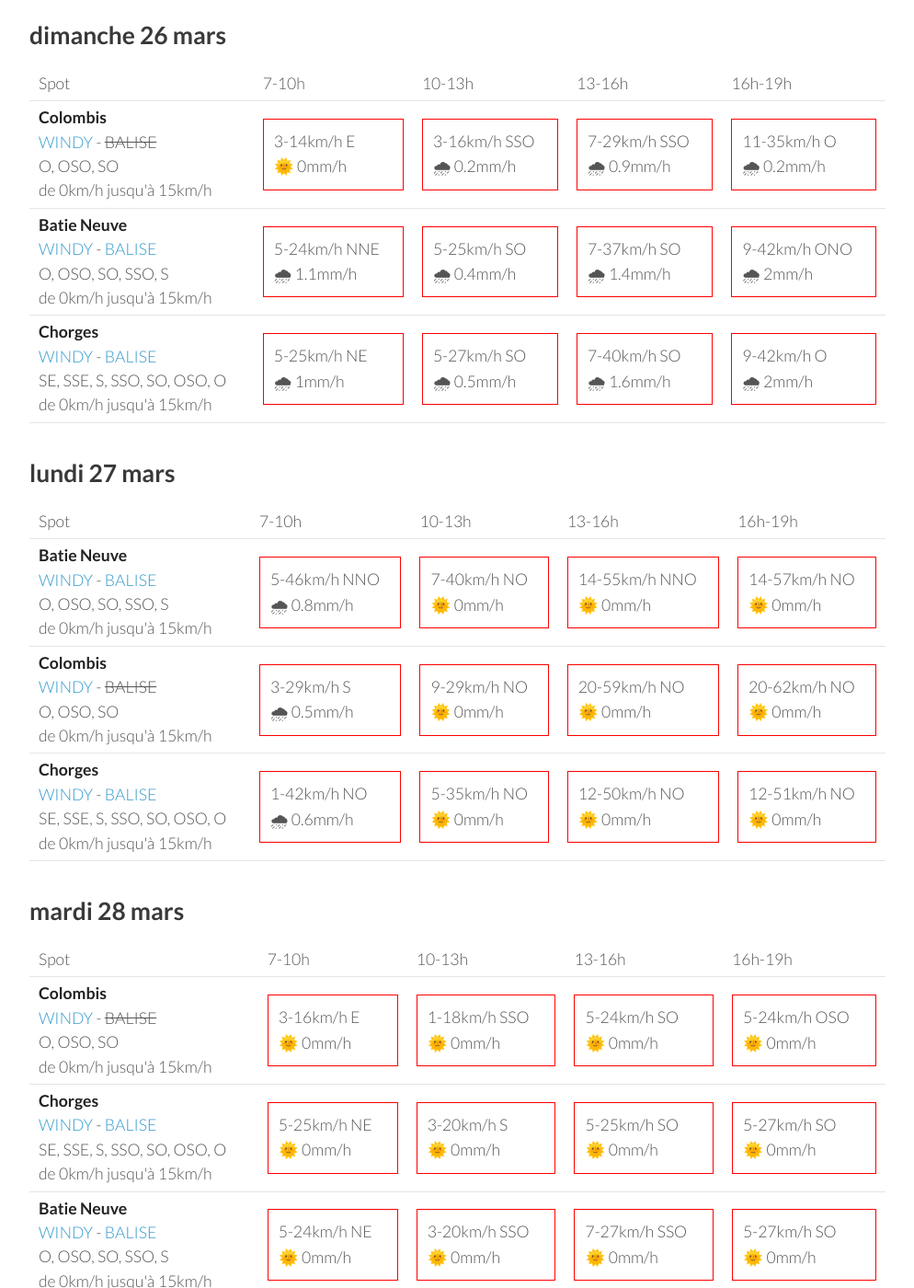
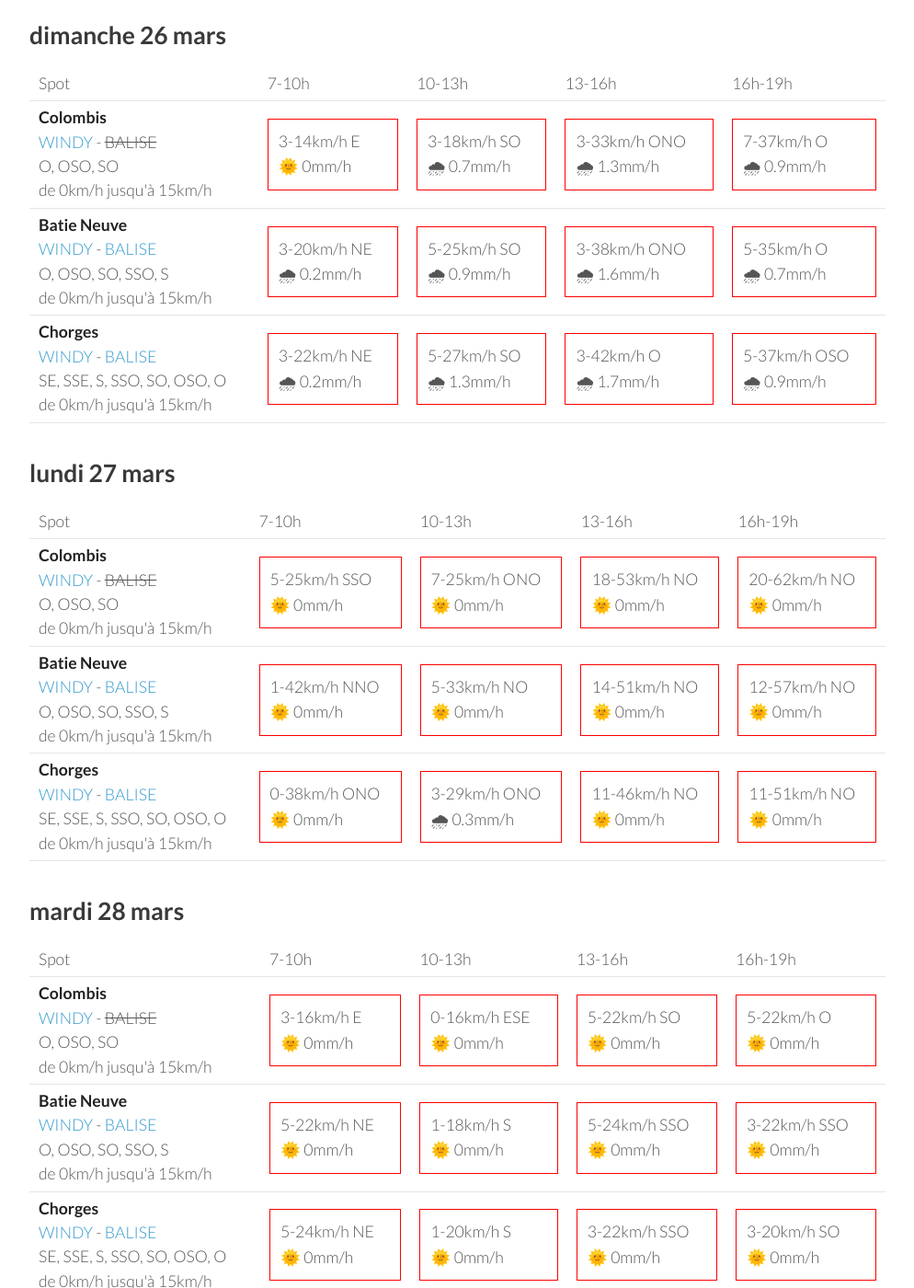
Before and after one commit to parapente-dans-le-nord/parapente-dans-le-nord.github.io, a Jekyll site: the page built from saint_andre.markdown, in a window 1280 px wide and 1400 px high, scrolled down 1209 px. Shown: the whole window at 92% size, without its empty margins (26-1020 px from the left). Built offline with Jekyll 4.4.1, drawn with Linux system fonts in a browser that asks for light colours; some of the changed text lies outside the part shown.

Commit message:
update index.markdown

```diff
--- a/saint_andre.markdown
+++ b/saint_andre.markdown
@@ -117,29 +117,29 @@ page mise à jour le vendredi 24 mars 06:36
         <td><strong>Colombis</strong><br><a href="https://windy.com/44.494/6.216?44.559,6.262,10">WINDY</a> - <span class="no-balise"> BALISE </span><br> <span class="vent-favorable">O, OSO, SO</span><br><span class="force-vent">de 0km/h jusqu'à 15km/h</span> </td>
 
             <td><div class="not-flyable"><p>3-14km/h E</p><p>🌞 0mm/h</p></div></td>
-            <td><div class="not-flyable"><p>3-16km/h SSO</p><p>🌧 0.2mm/h</p></div></td>
-            <td><div class="not-flyable"><p>7-29km/h SSO</p><p>🌧 0.9mm/h</p></div></td>
-            <td><div class="not-flyable"><p>11-35km/h O</p><p>🌧 0.2mm/h</p></div></td>
+            <td><div class="not-flyable"><p>3-18km/h SO</p><p>🌧 0.7mm/h</p></div></td>
+            <td><div class="not-flyable"><p>3-33km/h ONO</p><p>🌧 1.3mm/h</p></div></td>
+            <td><div class="not-flyable"><p>7-37km/h O</p><p>🌧 0.9mm/h</p></div></td>
 
 
     </tr>
 <tr>
         <td><strong>Batie Neuve</strong><br><a href="https://windy.com/44.584/6.236?44.559,6.262,10,m:eTtagly">WINDY</a> - <span class=""><a href="https://www.openwindmap.org/PP554">BALISE</a> </span><br> <span class="vent-favorable">O, OSO, SO, SSO, S</span><br><span class="force-vent">de 0km/h jusqu'à 15km/h</span> </td>
 
-            <td><div class="not-flyable"><p>5-24km/h NNE</p><p>🌧 1.1mm/h</p></div></td>
-            <td><div class="not-flyable"><p>5-25km/h SO</p><p>🌧 0.4mm/h</p></div></td>
-            <td><div class="not-flyable"><p>7-37km/h SO</p><p>🌧 1.4mm/h</p></div></td>
-            <td><div class="not-flyable"><p>9-42km/h ONO</p><p>🌧 2mm/h</p></div></td>
+            <td><div class="not-flyable"><p>3-20km/h NE</p><p>🌧 0.2mm/h</p></div></td>
+            <td><div class="not-flyable"><p>5-25km/h SO</p><p>🌧 0.9mm/h</p></div></td>
+            <td><div class="not-flyable"><p>3-38km/h ONO</p><p>🌧 1.6mm/h</p></div></td>
+            <td><div class="not-flyable"><p>5-35km/h O</p><p>🌧 0.7mm/h</p></div></td>
 
 
     </tr>
 <tr>
         <td><strong>Chorges</strong><br><a href="https://windy.com/44.578/6.280?44.559,6.262,10">WINDY</a> - <span class=""><a href="https://www.openwindmap.org/PP554">BALISE</a> </span><br> <span class="vent-favorable">SE, SSE, S, SSO, SO, OSO, O</span><br><span class="force-vent">de 0km/h jusqu'à 15km/h</span> </td>
 
-            <td><div class="not-flyable"><p>5-25km/h NE</p><p>🌧 1mm/h</p></div></td>
-            <td><div class="not-flyable"><p>5-27km/h SO</p><p>🌧 0.5mm/h</p></div></td>
-            <td><div class="not-flyable"><p>7-40km/h SO</p><p>🌧 1.6mm/h</p></div></td>
-            <td><div class="not-flyable"><p>9-42km/h O</p><p>🌧 2mm/h</p></div></td>
+            <td><div class="not-flyable"><p>3-22km/h NE</p><p>🌧 0.2mm/h</p></div></td>
+            <td><div class="not-flyable"><p>5-27km/h SO</p><p>🌧 1.3mm/h</p></div></td>
+            <td><div class="not-flyable"><p>3-42km/h O</p><p>🌧 1.7mm/h</p></div></td>
+            <td><div class="not-flyable"><p>5-37km/h OSO</p><p>🌧 0.9mm/h</p></div></td>
 
 
     </tr>
@@ -160,32 +160,32 @@ page mise à jour le vendredi 24 mars 06:36
       <td>16h-19h</td>
     </tr>
 <tr>
-        <td><strong>Batie Neuve</strong><br><a href="https://windy.com/44.584/6.236?44.559,6.262,10,m:eTtagly">WINDY</a> - <span class=""><a href="https://www.openwindmap.org/PP554">BALISE</a> </span><br> <span class="vent-favorable">O, OSO, SO, SSO, S</span><br><span class="force-vent">de 0km/h jusqu'à 15km/h</span> </td>
+        <td><strong>Colombis</strong><br><a href="https://windy.com/44.494/6.216?44.559,6.262,10">WINDY</a> - <span class="no-balise"> BALISE </span><br> <span class="vent-favorable">O, OSO, SO</span><br><span class="force-vent">de 0km/h jusqu'à 15km/h</span> </td>
 
-            <td><div class="not-flyable"><p>5-46km/h NNO</p><p>🌧 0.8mm/h</p></div></td>
-            <td><div class="not-flyable"><p>7-40km/h NO</p><p>🌞 0mm/h</p></div></td>
-            <td><div class="not-flyable"><p>14-55km/h NNO</p><p>🌞 0mm/h</p></div></td>
-            <td><div class="not-flyable"><p>14-57km/h NO</p><p>🌞 0mm/h</p></div></td>
+            <td><div class="not-flyable"><p>5-25km/h SSO</p><p>🌞 0mm/h</p></div></td>
+            <td><div class="not-flyable"><p>7-25km/h ONO</p><p>🌞 0mm/h</p></div></td>
+            <td><div class="not-flyable"><p>18-53km/h NO</p><p>🌞 0mm/h</p></div></td>
+            <td><div class="not-flyable"><p>20-62km/h NO</p><p>🌞 0mm/h</p></div></td>
 
 
     </tr>
 <tr>
-        <td><strong>Colombis</strong><br><a href="https://windy.com/44.494/6.216?44.559,6.262,10">WINDY</a> - <span class="no-balise"> BALISE </span><br> <span class="vent-favorable">O, OSO, SO</span><br><span class="force-vent">de 0km/h jusqu'à 15km/h</span> </td>
+        <td><strong>Batie Neuve</strong><br><a href="https://windy.com/44.584/6.236?44.559,6.262,10,m:eTtagly">WINDY</a> - <span class=""><a href="https://www.openwindmap.org/PP554">BALISE</a> </span><br> <span class="vent-favorable">O, OSO, SO, SSO, S</span><br><span class="force-vent">de 0km/h jusqu'à 15km/h</span> </td>
 
-            <td><div class="not-flyable"><p>3-29km/h S</p><p>🌧 0.5mm/h</p></div></td>
-            <td><div class="not-flyable"><p>9-29km/h NO</p><p>🌞 0mm/h</p></div></td>
-            <td><div class="not-flyable"><p>20-59km/h NO</p><p>🌞 0mm/h</p></div></td>
-            <td><div class="not-flyable"><p>20-62km/h NO</p><p>🌞 0mm/h</p></div></td>
+            <td><div class="not-flyable"><p>1-42km/h NNO</p><p>🌞 0mm/h</p></div></td>
+            <td><div class="not-flyable"><p>5-33km/h NO</p><p>🌞 0mm/h</p></div></td>
+            <td><div class="not-flyable"><p>14-51km/h NO</p><p>🌞 0mm/h</p></div></td>
+            <td><div class="not-flyable"><p>12-57km/h NO</p><p>🌞 0mm/h</p></div></td>
 
 
     </tr>
 <tr>
         <td><strong>Chorges</strong><br><a href="https://windy.com/44.578/6.280?44.559,6.262,10">WINDY</a> - <span class=""><a href="https://www.openwindmap.org/PP554">BALISE</a> </span><br> <span class="vent-favorable">SE, SSE, S, SSO, SO, OSO, O</span><br><span class="force-vent">de 0km/h jusqu'à 15km/h</span> </td>
 
-            <td><div class="not-flyable"><p>1-42km/h NO</p><p>🌧 0.6mm/h</p></div></td>
-            <td><div class="not-flyable"><p>5-35km/h NO</p><p>🌞 0mm/h</p></div></td>
-            <td><div class="not-flyable"><p>12-50km/h NO</p><p>🌞 0mm/h</p></div></td>
-            <td><div class="not-flyable"><p>12-51km/h NO</p><p>🌞 0mm/h</p></div></td>
+            <td><div class="not-flyable"><p>0-38km/h ONO</p><p>🌞 0mm/h</p></div></td>
+            <td><div class="not-flyable"><p>3-29km/h ONO</p><p>🌧 0.3mm/h</p></div></td>
+            <td><div class="not-flyable"><p>11-46km/h NO</p><p>🌞 0mm/h</p></div></td>
+            <td><div class="not-flyable"><p>11-51km/h NO</p><p>🌞 0mm/h</p></div></td>
 
 
     </tr>
@@ -209,29 +209,29 @@ page mise à jour le vendredi 24 mars 06:36
         <td><strong>Colombis</strong><br><a href="https://windy.com/44.494/6.216?44.559,6.262,10">WINDY</a> - <span class="no-balise"> BALISE </span><br> <span class="vent-favorable">O, OSO, SO</span><br><span class="force-vent">de 0km/h jusqu'à 15km/h</span> </td>
 
             <td><div class="not-flyable"><p>3-16km/h E</p><p>🌞 0mm/h</p></div></td>
-            <td><div class="not-flyable"><p>1-18km/h SSO</p><p>🌞 0mm/h</p></div></td>
-            <td><div class="not-flyable"><p>5-24km/h SO</p><p>🌞 0mm/h</p></div></td>
-            <td><div class="not-flyable"><p>5-24km/h OSO</p><p>🌞 0mm/h</p></div></td>
+            <td><div class="not-flyable"><p>0-16km/h ESE</p><p>🌞 0mm/h</p></div></td>
+            <td><div class="not-flyable"><p>5-22km/h SO</p><p>🌞 0mm/h</p></div></td>
+            <td><div class="not-flyable"><p>5-22km/h O</p><p>🌞 0mm/h</p></div></td>
+
+
+    </tr>
+<tr>
+        <td><strong>Batie Neuve</strong><br><a href="https://windy.com/44.584/6.236?44.559,6.262,10,m:eTtagly">WINDY</a> - <span class=""><a href="https://www.openwindmap.org/PP554">BALISE</a> </span><br> <span class="vent-favorable">O, OSO, SO, SSO, S</span><br><span class="force-vent">de 0km/h jusqu'à 15km/h</span> </td>
+
+            <td><div class="not-flyable"><p>5-22km/h NE</p><p>🌞 0mm/h</p></div></td>
+            <td><div class="not-flyable"><p>1-18km/h S</p><p>🌞 0mm/h</p></div></td>
+            <td><div class="not-flyable"><p>5-24km/h SSO</p><p>🌞 0mm/h</p></div></td>
+            <td><div class="not-flyable"><p>3-22km/h SSO</p><p>🌞 0mm/h</p></div></td>
 
 
     </tr>
 <tr>
         <td><strong>Chorges</strong><br><a href="https://windy.com/44.578/6.280?44.559,6.262,10">WINDY</a> - <span class=""><a href="https://www.openwindmap.org/PP554">BALISE</a> </span><br> <span class="vent-favorable">SE, SSE, S, SSO, SO, OSO, O</span><br><span class="force-vent">de 0km/h jusqu'à 15km/h</span> </td>
 
-            <td><div class="not-flyable"><p>5-25km/h NE</p><p>🌞 0mm/h</p></div></td>
-            <td><div class="not-flyable"><p>3-20km/h S</p><p>🌞 0mm/h</p></div></td>
-            <td><div class="not-flyable"><p>5-25km/h SO</p><p>🌞 0mm/h</p></div></td>
-            <td><div class="not-flyable"><p>5-27km/h SO</p><p>🌞 0mm/h</p></div></td>
-
-
-    </tr>
-<tr>
-        <td><strong>Batie Neuve</strong><br><a href="https://windy.com/44.584/6.236?44.559,6.262,10,m:eTtagly">WINDY</a> - <span class=""><a href="https://www.openwindmap.org/PP554">BALISE</a> </span><br> <span class="vent-favorable">O, OSO, SO, SSO, S</span><br><span class="force-vent">de 0km/h jusqu'à 15km/h</span> </td>
-
             <td><div class="not-flyable"><p>5-24km/h NE</p><p>🌞 0mm/h</p></div></td>
-            <td><div class="not-flyable"><p>3-20km/h SSO</p><p>🌞 0mm/h</p></div></td>
-            <td><div class="not-flyable"><p>7-27km/h SSO</p><p>🌞 0mm/h</p></div></td>
-            <td><div class="not-flyable"><p>5-27km/h SO</p><p>🌞 0mm/h</p></div></td>
+            <td><div class="not-flyable"><p>1-20km/h S</p><p>🌞 0mm/h</p></div></td>
+            <td><div class="not-flyable"><p>3-22km/h SSO</p><p>🌞 0mm/h</p></div></td>
+            <td><div class="not-flyable"><p>3-20km/h SO</p><p>🌞 0mm/h</p></div></td>
 
 
     </tr>
@@ -239,3 +239,49 @@ page mise à jour le vendredi 24 mars 06:36
 </tbody>
 </table>
 {:/}
+## mercredi 29 mars
+
+{::nomarkdown}
+<table>
+  <tbody>
+    <tr>
+      <td>Spot</td>
+      <td>7-10h</td>
+      <td>10-13h</td>
+      <td>13-16h</td>
+      <td>16h-19h</td>
+    </tr>
+<tr>
+        <td><strong>Batie Neuve</strong><br><a href="https://windy.com/44.584/6.236?44.559,6.262,10,m:eTtagly">WINDY</a> - <span class=""><a href="https://www.openwindmap.org/PP554">BALISE</a> </span><br> <span class="vent-favorable">O, OSO, SO, SSO, S</span><br><span class="force-vent">de 0km/h jusqu'à 15km/h</span> </td>
+
+            <td><div class="not-flyable"><p>3-25km/h NE</p><p>🌞 0mm/h</p></div></td>
+            <td><div class="not-flyable"><p>3-25km/h SSO</p><p>🌞 0mm/h</p></div></td>
+            <td><div class="not-flyable"><p>9-37km/h ONO</p><p>🌞 0mm/h</p></div></td>
+            <td><div class="not-flyable"><p>9-38km/h NO</p><p>🌞 0mm/h</p></div></td>
+
+
+    </tr>
+<tr>
+        <td><strong>Colombis</strong><br><a href="https://windy.com/44.494/6.216?44.559,6.262,10">WINDY</a> - <span class="no-balise"> BALISE </span><br> <span class="vent-favorable">O, OSO, SO</span><br><span class="force-vent">de 0km/h jusqu'à 15km/h</span> </td>
+
+            <td><div class="not-flyable"><p>5-18km/h E</p><p>🌞 0mm/h</p></div></td>
+            <td><div class="not-flyable"><p>5-20km/h SSE</p><p>🌞 0mm/h</p></div></td>
+            <td><div class="not-flyable"><p>11-33km/h NO</p><p>🌞 0mm/h</p></div></td>
+            <td><div class="not-flyable"><p>11-38km/h NO</p><p>🌞 0mm/h</p></div></td>
+
+
+    </tr>
+<tr>
+        <td><strong>Chorges</strong><br><a href="https://windy.com/44.578/6.280?44.559,6.262,10">WINDY</a> - <span class=""><a href="https://www.openwindmap.org/PP554">BALISE</a> </span><br> <span class="vent-favorable">SE, SSE, S, SSO, SO, OSO, O</span><br><span class="force-vent">de 0km/h jusqu'à 15km/h</span> </td>
+
+            <td><div class="not-flyable"><p>3-27km/h NE</p><p>🌞 0mm/h</p></div></td>
+            <td><div class="not-flyable"><p>3-27km/h SSO</p><p>🌞 0mm/h</p></div></td>
+            <td><div class="not-flyable"><p>7-35km/h ONO</p><p>🌞 0mm/h</p></div></td>
+            <td><div class="not-flyable"><p>7-38km/h ONO</p><p>🌞 0mm/h</p></div></td>
+
+
+    </tr>
+
+</tbody>
+</table>
+{:/}
```
Also changed, not shown: other parts of saint_andre.markdown (+1 -1 lines).
